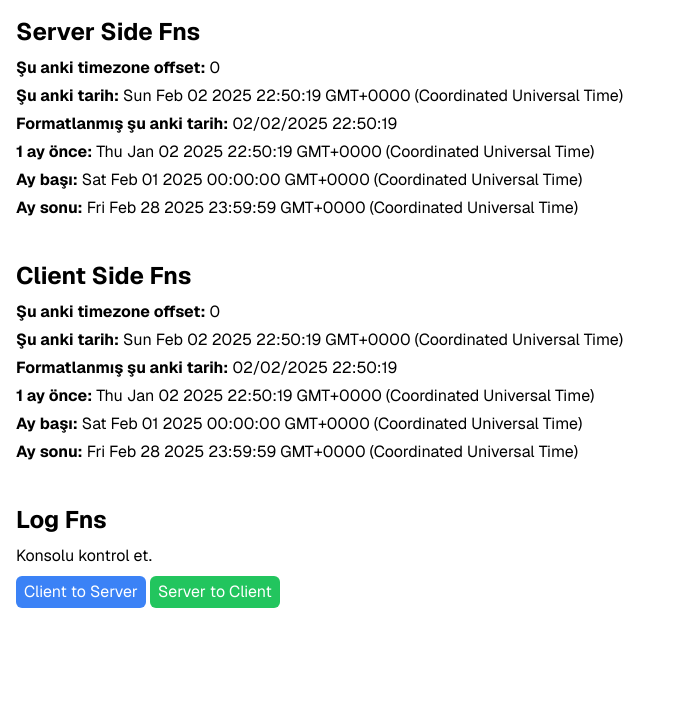
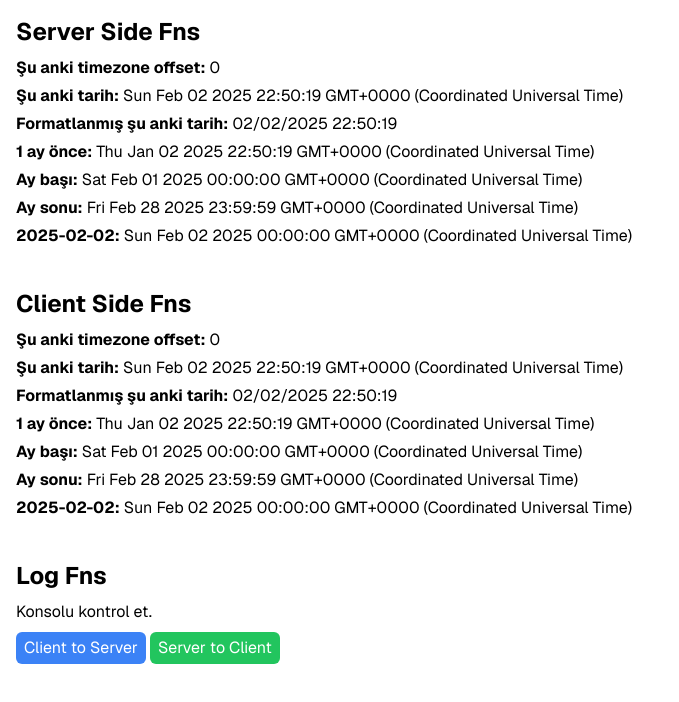
Before and after one commit to mehmetext/date-fns-next, a Next.js app: page / in a window 1280 px wide. Shown: the top 702 px of the page, without its empty margins (0-679 px from the left). Built offline with nearby package versions, Linux system fonts and the light colour scheme.

Commit message:
feat: add static date

```diff
--- a/src/app/components/client-side-fns.tsx
+++ b/src/app/components/client-side-fns.tsx
@@ -28,6 +28,9 @@ export default function ClientSideFns() {
         <p>
           <b>Ay sonu:</b> {endOfMonth(currentDate).toString()}
         </p>
+        <p>
+          <b>2025-02-02:</b> {new Date("2025-02-02").toString()}
+        </p>
       </div>
     </div>
   );
--- a/src/app/components/server-side-fns.tsx
+++ b/src/app/components/server-side-fns.tsx
@@ -28,6 +28,9 @@ export default function ServerSideFns() {
         <p>
           <b>Ay sonu:</b> {endOfMonth(currentDate).toString()}
         </p>
+        <p>
+          <b>2025-02-02:</b> {new Date("2025-02-02").toString()}
+        </p>
       </div>
     </div>
   );
```
